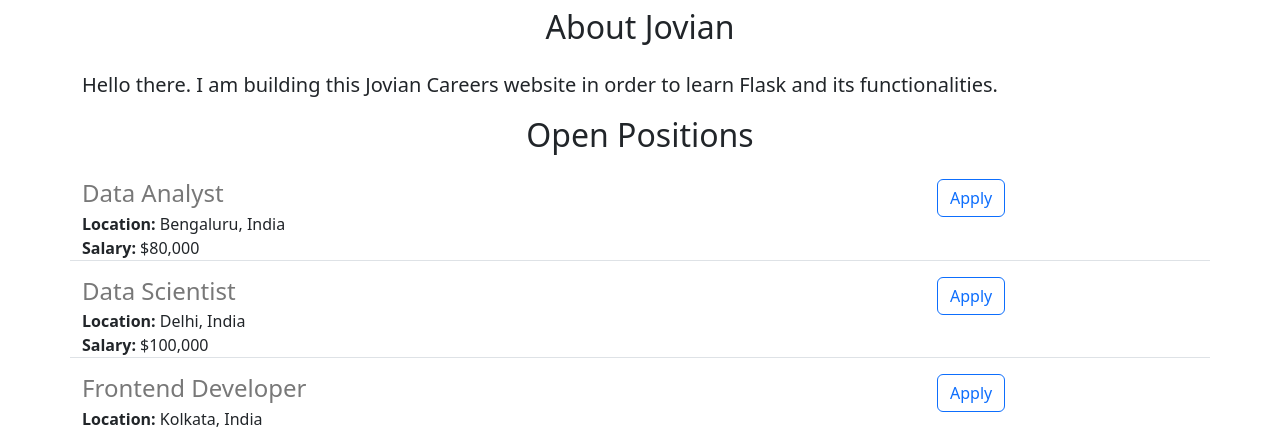
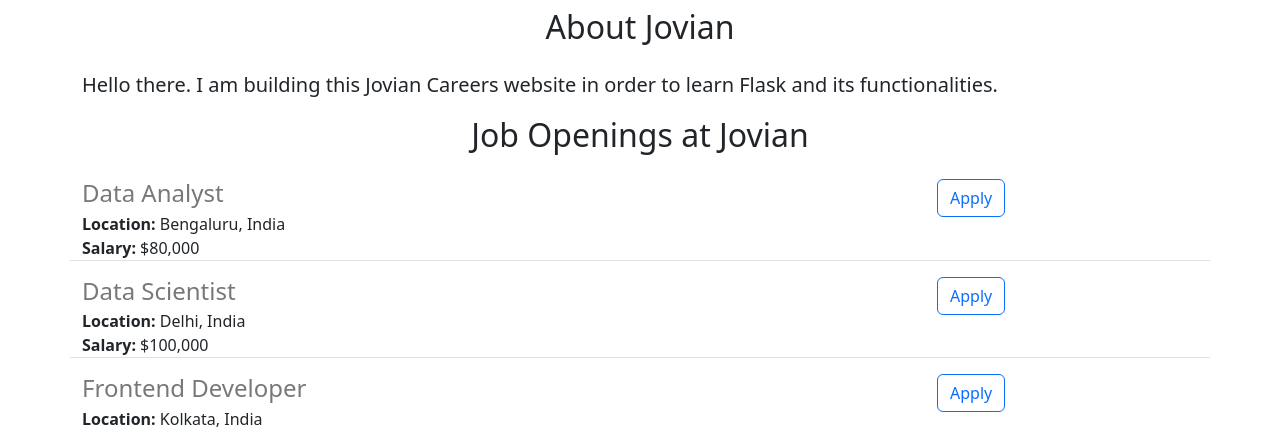
Before and after one commit to GhostBumpss/JovianCareers_FlaskLearning, a Flask app: page / in a window 1280 px wide. Shown: the part 440-869 px from the top of the page. Run offline with Flask 3, Linux system fonts and the light colour scheme.

Commit message:
Pushing to github to see changes on render.com

```diff
--- a/templates/home.html
+++ b/templates/home.html
@@ -21,7 +21,7 @@
       <p class="lead">
         Hello there. I am building this Jovian Careers website in order to learn Flask and its functionalities.
       </p>
-      <h2 class="text-center mt-2 mb-4">Open Positions</h2>
+      <h2 class="text-center mt-2 mb-4">Job Openings at {{ company_name }}</h2>
       {% for job in jobs %}
         {% include 'joblists.html' %}
       {% endfor %}
```
